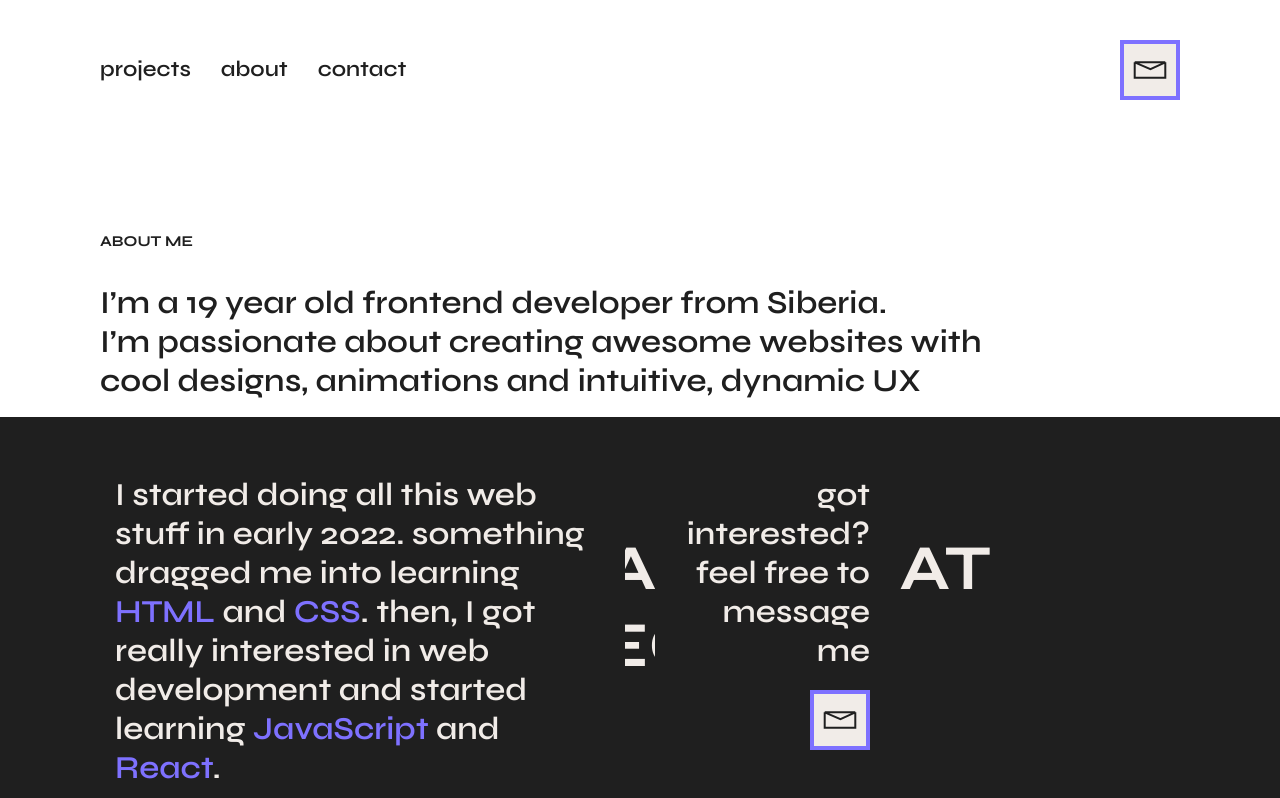
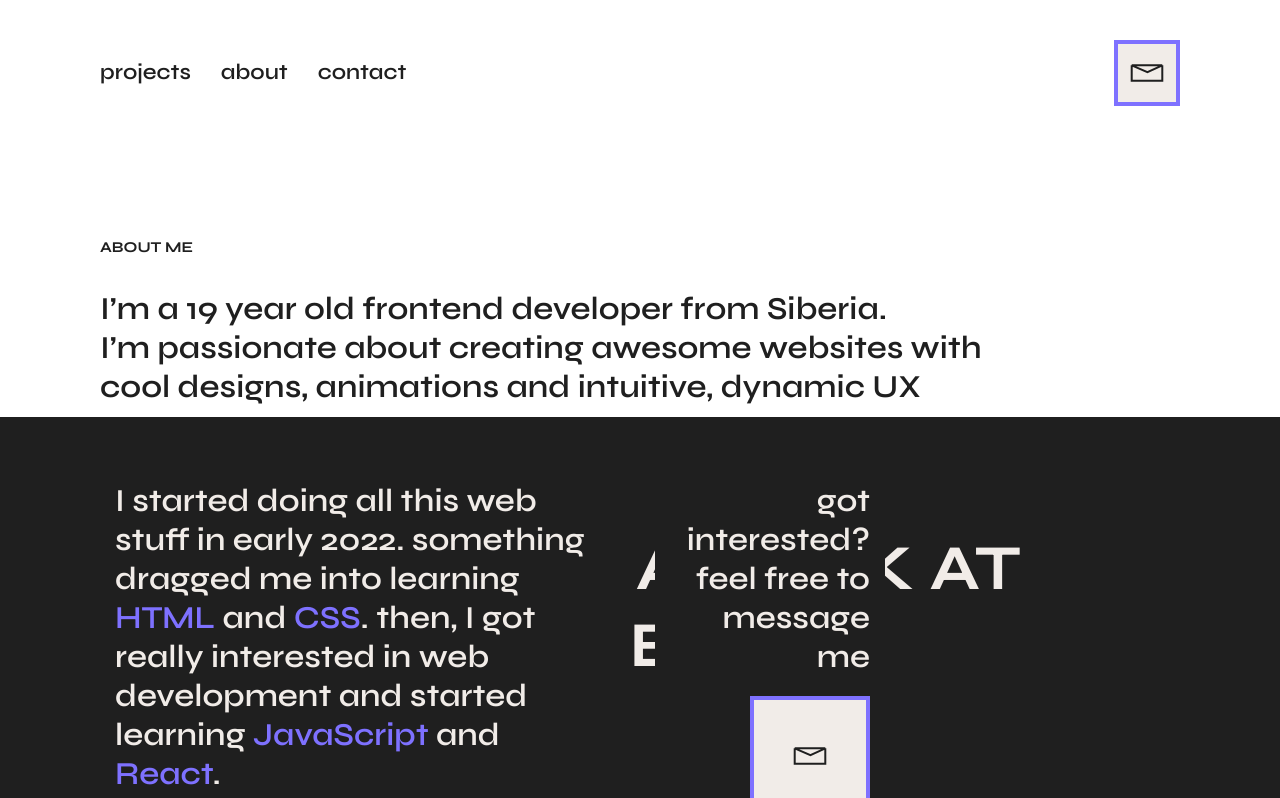
Before and after one commit to ruwpy/portfolio-old, a React (Vite) app: page /about in a window 1280 px wide. Shown: the top 798 px of the page. Built offline with nearby package versions, Linux system fonts and the light colour scheme.

Commit message:
add different sizes to button

```diff
--- a/src/components/Button/Button.scss
+++ b/src/components/Button/Button.scss
@@ -18,22 +18,27 @@
 
   &.icon {
     padding: 0.5rem;
-    width: 5rem;
-    height: 5rem;
+    width: 5.8rem;
+    height: 5.8rem;
     display: flex;
     justify-content: center;
     align-items: center;
 
     @media screen and (min-width: 768px) {
-      width: 6rem;
-      height: 6rem;
+      width: 6.6rem;
+      height: 6.6rem;
+    }
+
+    &.big {
+      width: 12rem;
+      height: 12rem;
     }
   }
 
   &.primary {
     color: var(--grey);
     background: var(--beige);
-    border: 2px solid var(--indigo);
+    border: 4px solid var(--indigo);
 
     &.text {
       padding: 1.2rem 2rem;
--- a/src/components/Button/Button.tsx
+++ b/src/components/Button/Button.tsx
@@ -10,12 +10,14 @@ interface ButtonProps {
   direction?: "left" | "right" | "bottom";
   style: "primary" | "secondary" | "ternary";
   isArrow?: boolean;
+  size?: "big" | "small";
 }
 
 export default function Button({
   className,
   type,
   children,
+  size,
   isArrow,
   direction,
   style,
@@ -45,7 +47,7 @@ export default function Button({
       whileHover={"onHover"}
       initial={"initial"}
       whileTap={"initial"}
-      className={`button ${type} ${type !== "icon" && "text"} ${style}`}
+      className={`button ${type} ${type !== "icon" && "text"} ${size} ${style}`}
       {...props}
     >
       {type === "icon" && isArrow ? (
```
